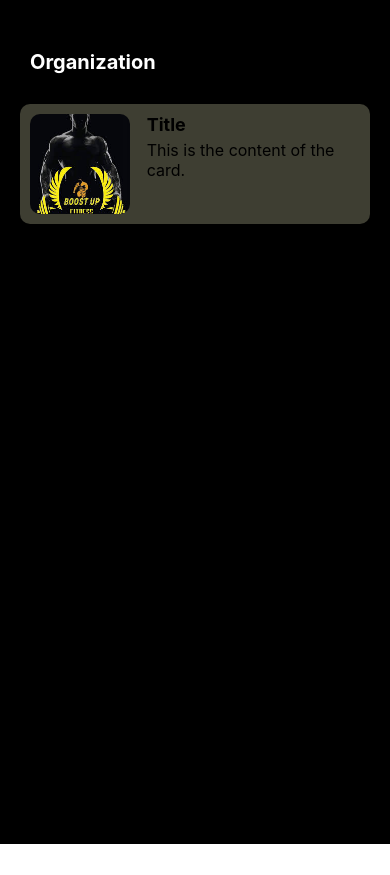
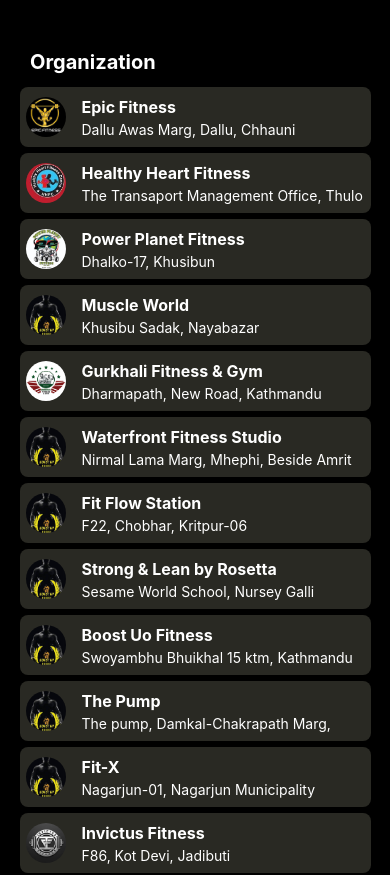
Before and after one commit to Abhi-AD/Fitflow, a React Native app: screen /HomePage in a window 390 px wide. Shown: the top 875 px of the page. Before the commit the page ends 844 px from the top, so only its background shows below. Built offline with nearby package versions, Linux system fonts and the light colour scheme.

Commit message:
home js modify

```diff
--- a/components/Card.js
+++ b/components/Card.js
@@ -18,31 +18,38 @@
 const styles = StyleSheet.create({
     cardContainer: {
         flexDirection: 'row',
-        backgroundColor: '#3E3E32',
-        borderRadius: 10,
-        padding: 10,
-        margin: 20,
+        backgroundColor: '#292923',
+        borderRadius: 8,
+        padding: 6,
+        margin: 3,
+        height: 60, // Decreased card height
+        width: '90%', // Increased card width
+        alignSelf: 'center', // Center the card horizontally
     },
     imageContainer: {
-        flex: 1,
+        justifyContent: 'center', // Center the image vertically
+        marginRight: 8, // Decreased right margin for space between image and content
     },
     image: {
-        width: 100,
-        height: 100,
+        width: 40, // Decreased image width
+        height: 40, // Decreased image height
         resizeMode: 'cover',
-        borderRadius: 10,
+        borderRadius: 20, // half of width or height (whichever is smaller)
     },
     contentContainer: {
-        flex: 2,
-        paddingLeft: 10,
+        flex: 1, // Adjusted content container flex to take remaining space
+        paddingLeft: 8,
+        justifyContent: 'center', // Center content vertically
     },
     title: {
-        fontSize: 18,
+        fontSize: 16,
         fontWeight: 'bold',
-        marginBottom: 5,
+        marginBottom: 4,
+        color: "#fff",
     },
     content: {
-        fontSize: 16,
+        color: "#fff",
+        fontSize: 14,
     },
 });
 
--- a/components/Home.js
+++ b/components/Home.js
@@ -1,14 +1,56 @@
 import React from 'react';
-import { View, StyleSheet, Text } from 'react-native';
+import { ScrollView, View, StyleSheet, Text } from 'react-native';
 import Card from './Card';
 
 const HomePage = () => {
      return (
+
           <View style={styles.container}>
                <Text style={styles.header}>Organization</Text>
-               <Card title="Title" content="This is the content of the card."
-                    imageSource={require('../assets/img/boost up fitness.jpeg')}
-               />
+               <ScrollView>
+                    <Card title="Epic Fitness" content="Dallu Awas Marg, Dallu, Chhauni"
+                         imageSource={require('../assets/img/epic fitness.jpeg')}
+                    />
+                    <Card title="Healthy Heart Fitness" content="The Transaport Management Office, Thulo"
+                         imageSource={require('../assets/img/Healthy Heart Fitness.jpg')}
+                    />
+                    <Card title="Power Planet Fitness" content="Dhalko-17, Khusibun"
+                         imageSource={require('../assets/img/power planet fitness pvt.jpeg')}
+                    />
+                    <Card title="Muscle World" content="Khusibu Sadak, Nayabazar"
+                         imageSource={require('../assets/img/boost up fitness.jpeg')}
+                    />
+                    <Card title="Gurkhali Fitness & Gym" content="Dharmapath, New Road, Kathmandu"
+                         imageSource={require('../assets/img/gurkhali fitness and gym.png')}
+                    />
+                    <Card title="Waterfront Fitness Studio" content="Nirmal Lama Marg, Mhephi, Beside Amrit"
+                         imageSource={require('../assets/img/boost up fitness.jpeg')}
+                    />
+                    <Card title="Fit Flow Station" content="F22, Chobhar, Kritpur-06"
+                         imageSource={require('../assets/img/boost up fitness.jpeg')}
+                    />
+                    <Card title="Strong & Lean by Rosetta" content="Sesame World School, Nursey Galli"
+                         imageSource={require('../assets/img/boost up fitness.jpeg')}
+                    />
+                    <Card title="Boost Uo Fitness" content="Swoyambhu Bhuikhal 15 ktm, Kathmandu"
+                         imageSource={require('../assets/img/boost up fitness.jpeg')}
+                    />
+                    <Card title="The Pump" content="The pump, Damkal-Chakrapath Marg,"
+                         imageSource={require('../assets/img/boost up fitness.jpeg')}
+                    />
+                    <Card title="Fit-X" content="Nagarjun-01, Nagarjun Municipality"
+                         imageSource={require('../assets/img/boost up fitness.jpeg')}
+                    />
+                    <Card title="Invictus Fitness" content="F86, Kot Devi, Jadibuti"
+                         imageSource={require('../assets/img/invictus fitness logo.jpeg')}
+                    />
+                    <Card title="The Vigor Fitness" content="This is the content of the card."
+                         imageSource={require('../assets/img/the vigor fitness.jpg')}
+                    />
+                    <Card title="Power Gym & Fitness" content="Tikhidol, Nakhudol, Lalitpur-14"
+                         imageSource={require('../assets/img/power gym & fitness.jpeg')}
+                    />
+               </ScrollView >
           </View>
      );
 };
--- a/components/Login.js
+++ b/components/Login.js
@@ -9,19 +9,12 @@
      // Function to handle continue button press
      const handleContinuePress = () => {
           // Validate the phone number
-          const dipak  = 123
-
-          console.log(dipak)
           const extractedPhoneNumber = phoneNumber;
-          console.log(extractedPhoneNumber, " extract")
           // Check if the phone number has a total length of 10 characters
           if (extractedPhoneNumber && extractedPhoneNumber.length === 10) {
                navigation.navigate('OTPScreen', phoneNumber);
-               console.log(phoneNumber,  " lsjflskjf")
           } else {
                Alert.alert("Invalid Phone Number", "Please enter a valid 10 digit phone number.", [{ text: "Okay" }]);
-               // navigation.navigate('OTPScreen');
-               console.log(" I 'm here")
           }
      };
 
@@ -42,7 +35,6 @@
                          maxLength={10}
                          keyboardType='numeric'
                          onChangeText={(formatted) => {
-                              console.log(formatted, " form")
                               setPhoneNumber(formatted);
                          }}
                     />
--- a/components/OTP.js
+++ b/components/OTP.js
@@ -10,7 +10,7 @@
 );
 
 const OTPPage = (props) => {
-     console.log(props.route.params,  " props")
+     console.log(props.route.params, " props")
      const navigation = useNavigation();
 
      const [otp, setOTP] = useState('');
@@ -37,8 +37,7 @@
      };
 
      const handleResendOTP = () => {
-          // Handle resend OTP action here
-          setTimer(10); // Reset timer
+          setTimer(10);
      };
      // const [phoneNumbers, setPhoneNumber] = useState('');
 
```
Also changed, not shown: assets/img/Healthy Heart Fitness.jpg (added).
